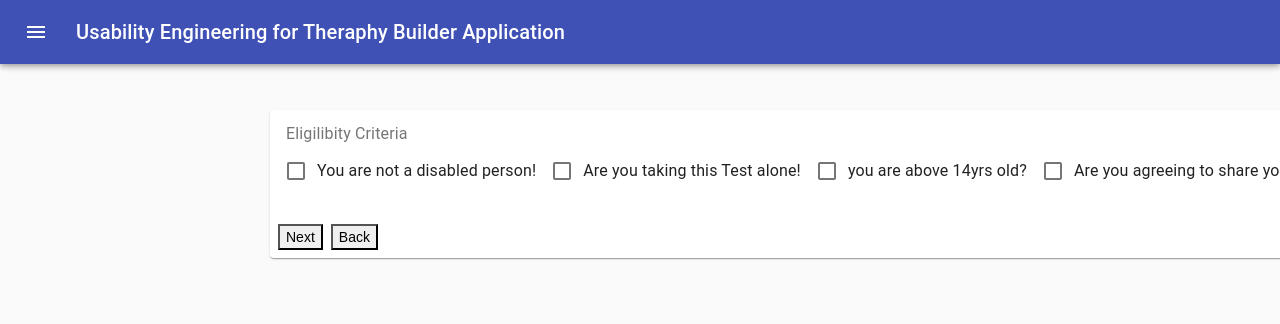
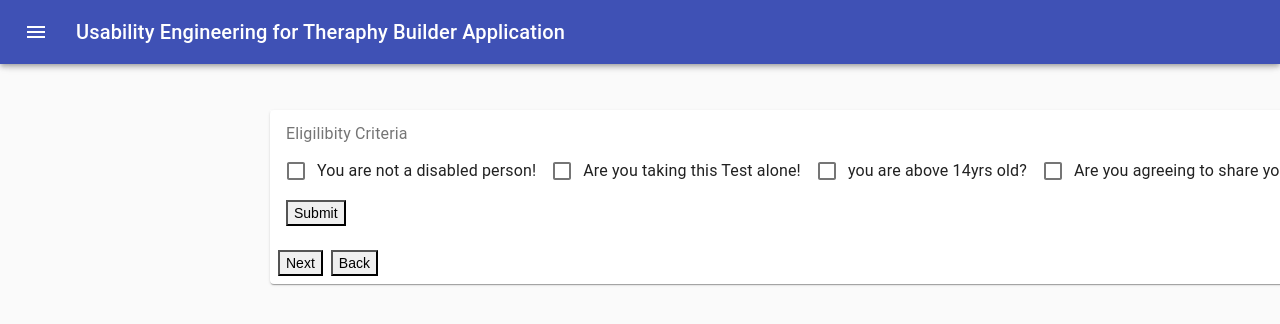
Before and after one commit to eshwaran95/ReactFormMasterThesis, a React (Create React App) app: page /eligibilityCriteria in a window 1280 px wide. Shown: the top 324 px of the page. Built offline with nearby package versions, Linux system fonts and the light colour scheme.

Commit message:
Submit button

```diff
--- a/src/Pages/EligibilityCriteria.js
+++ b/src/Pages/EligibilityCriteria.js
@@ -63,8 +63,12 @@ export default function FormControlLabelPosition() {
           label="Are you agreeing to share your data with us!"
           labelPlacement="end"
         />
+
       </FormGroup>
     </FormControl>
+    <button type="button">
+         Submit
+    </button>
     </CardContent>
      <CardActions>
      <Link to="/personaBuilder">
```
